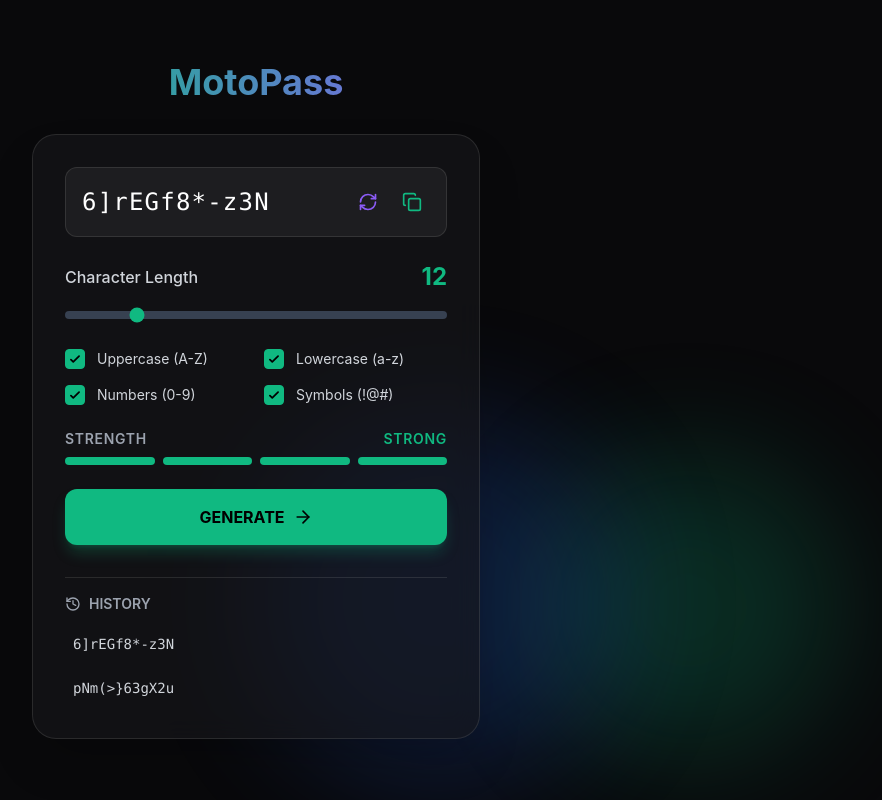
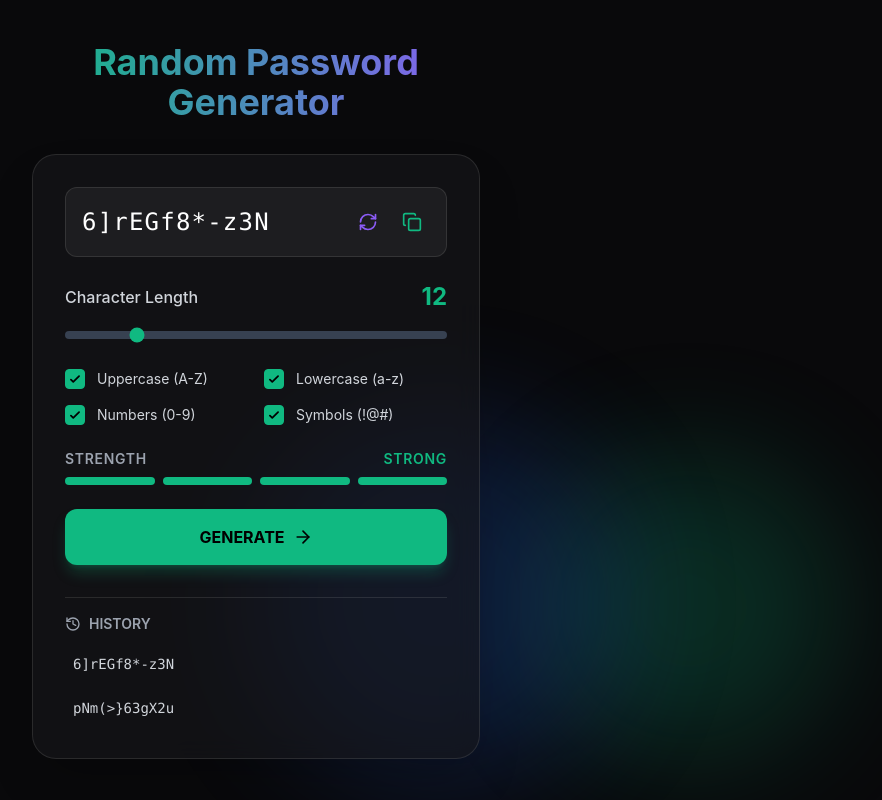
Before and after one commit to amitkumarpatra99/RandomPasswordGenerator, a React (Vite) app: page / in a window 1280 px wide. Shown: the whole page, without its empty margins (384-1266 px from the left). Built offline with nearby package versions, Linux system fonts and the light colour scheme.

Commit message:
Random Password Generator

```diff
--- a/src/App.jsx
+++ b/src/App.jsx
@@ -15,7 +15,7 @@ function App() {
       {/* Content */}
       <div className="z-10 w-full max-w-md">
         <h1 className="text-4xl font-bold text-center mb-8 text-transparent bg-clip-text bg-gradient-to-r from-moto-primary to-moto-secondary">
-          MotoPass
+          Random Password Generator
         </h1>
         <PasswordGenerator />
       </div>
```
